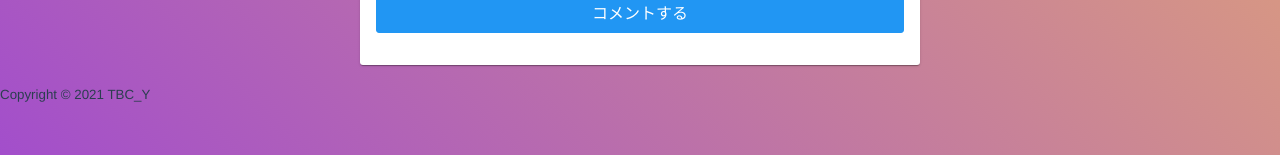
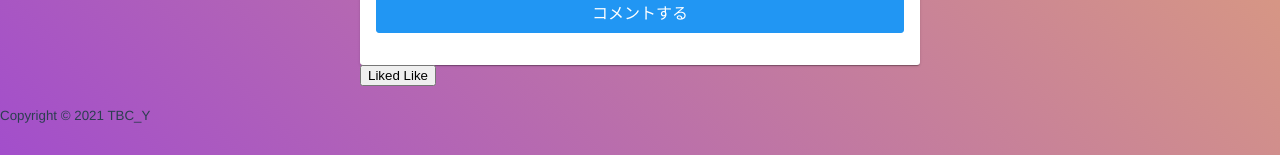
Before and after one commit to sana-osaki/Y, a Vue app in the folder front/topicslab/: page /topic/1 in a window 1280 px wide. Shown: the part 381-536 px from the top of the page. Built offline with nearby package versions, Linux system fonts and the light colour scheme; no server answers; what axios-cookiejar-support would draw is missing.

Commit message:
topics_good_btn

```diff
--- a/front/topicslab/src/views/Topic.vue
+++ b/front/topicslab/src/views/Topic.vue
@@ -17,6 +17,20 @@
     </Card>
     <Comments :comments="this.comments" />
     <CommentForm :topicId="this.topic.id" @sentComment="receiveComment" />
+    <button class="btn btn-like">
+    <span class="btn-icon btn--icon-default">
+        <span class="fa fa-heart"></span>
+    </span>
+    <span class="btn-icon btn--icon-liked">
+        <span class="fa fa-heart"></span>
+    </span>
+    <span class="btn-content  btn-content--liked">
+        Liked
+    </span>
+    <span class="btn-content btn-content--default">
+        Like
+    </span>
+</button>
   </div>
 </template>
 
```
Also changed, not shown: 1 other file (tests, documents, lock files or other folders).
